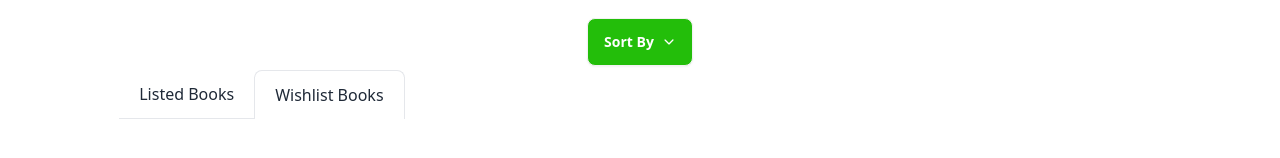
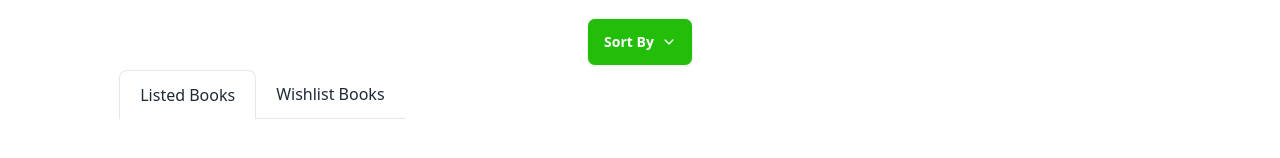
Before and after one commit to NoorTushar/book-verse, a React (Vite) app: page /listedBooks in a window 1280 px wide. Shown: the part 178-336 px from the top of the page. Built offline with nearby package versions, Linux system fonts and the light colour scheme.

Commit message:
handleTabIndex is functional and css also dynamic in both listed and wishlist  tabs

```diff
--- a/src/Pages/ListedBooksPage.jsx
+++ b/src/Pages/ListedBooksPage.jsx
@@ -1,8 +1,22 @@
-import React, { useState } from "react";
+import React, { useEffect, useState } from "react";
 import { IoIosArrowDown } from "react-icons/io";
 import { Link, Outlet } from "react-router-dom";
 
 const ListedBooksPage = () => {
+   const [tabIndex, setTabIndex] = useState(0);
+
+   useEffect(() => {
+      const localIndex = JSON.parse(localStorage.getItem("tabIndex"));
+      if (localIndex !== null) {
+         setTabIndex(localIndex);
+      }
+   }, []);
+
+   const handleTabIndex = (index) => {
+      setTabIndex(index);
+      localStorage.setItem("tabIndex", JSON.stringify(index)); // Store the updated index
+   };
+
    return (
       <div>
          <h1 className="text-2xl lg:text-3xl rounded-lg py-5 font-bold text-center bg-[#F3F3F3]">
@@ -28,22 +42,28 @@
                </ul>
             </div>
          </div>
-
          {/* Tabs */}
          <div className="flex items-center -mx-4 overflow-x-auto overflow-y-hidden sm:justify-start pl-5 flex-nowrap dark:text-gray-800">
             <Link
+               onClick={() => handleTabIndex(0)}
                to={`/listedBooks`}
-               className="flex items-center flex-shrink-0 px-5 py-3 space-x-2 border-b dark:border-gray-600 dark:text-gray-600"
+               className={`flex items-center flex-shrink-0 px-5 py-3 space-x-2 dark:border-gray-600 dark:text-gray-600 ${
+                  tabIndex == 0 ? "border border-b-0 rounded-t-lg" : "border-b"
+               }`}
             >
                <span>Listed Books</span>
             </Link>
             <Link
+               onClick={() => handleTabIndex(1)}
                to={`/listedBooks/wishlist`}
-               className="flex items-center flex-shrink-0 px-5 py-3 space-x-2 border border-b-0 rounded-t-lg dark:border-gray-600 dark:text-gray-900"
+               className={`flex items-center flex-shrink-0 px-5 py-3 space-x-2 dark:border-gray-600 dark:text-gray-900 ${
+                  tabIndex == 1 ? "border border-b-0 rounded-t-lg" : "border-b"
+               }`}
             >
                <span>Wishlist Books</span>
             </Link>
          </div>
+
          <Outlet></Outlet>
       </div>
    );
```
